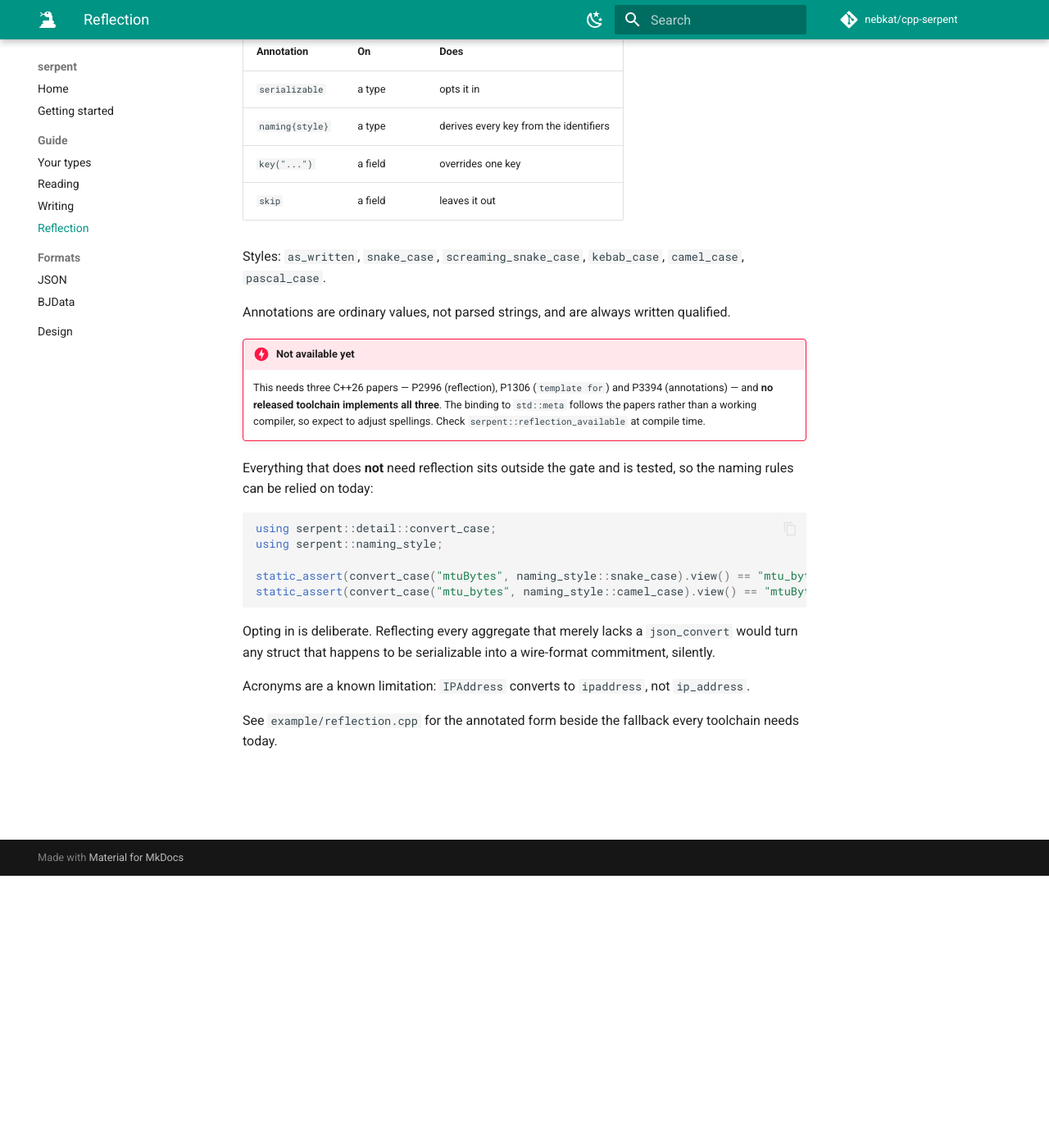
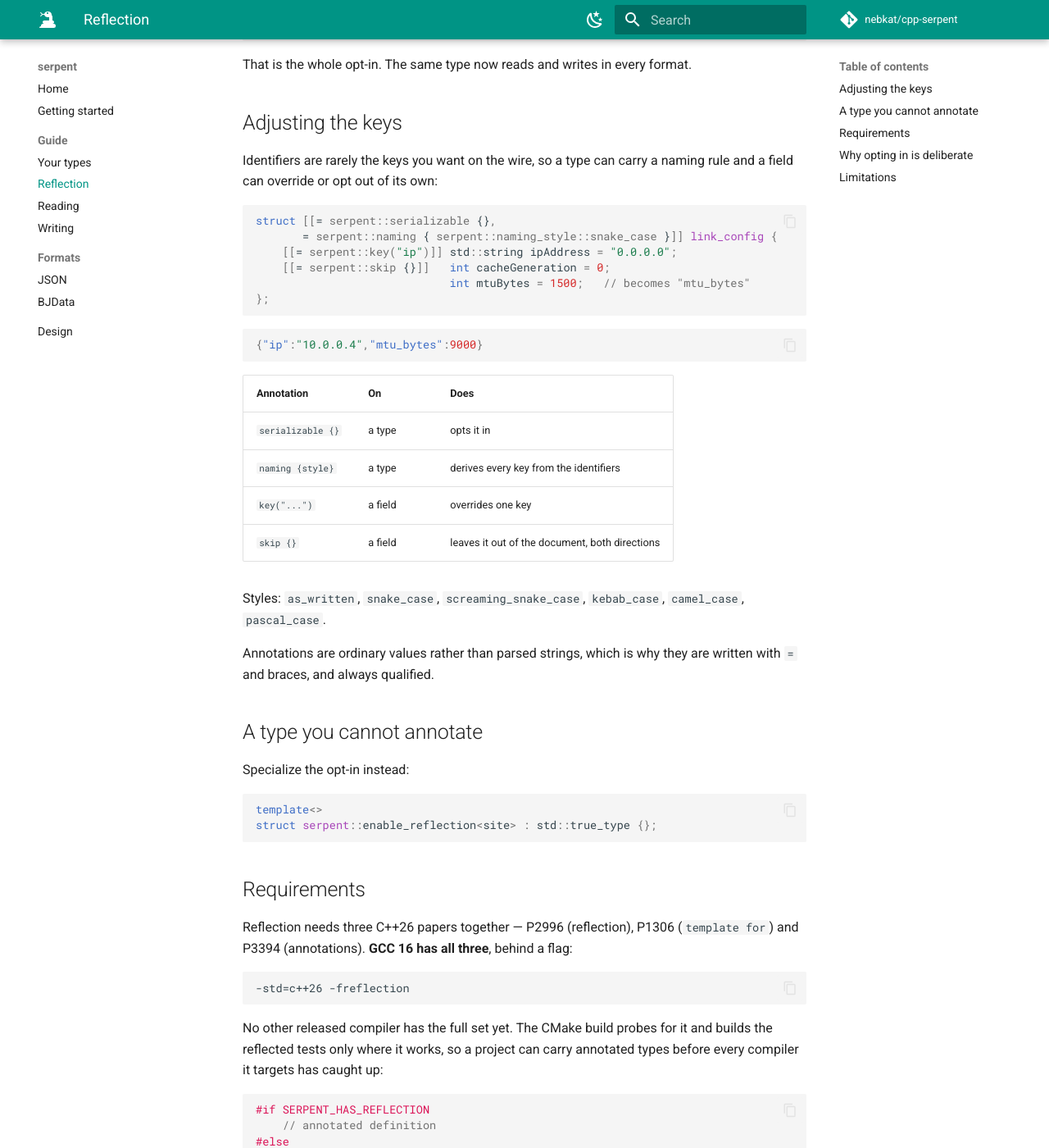
Before and after one commit to nebkat/cpp-serpent, an MkDocs documentation site: the page built from docs/reflection.md, in a window 1280 px wide and 1400 px high, scrolled down 332 px. Shown: the whole window at 82% size. Built offline with MkDocs 1.6.1 and Material for MkDocs 9.7.7, drawn with Linux system fonts in a browser that asks for light colours; comment, search, counter and statistics services are not loaded; some of the changed text lies outside the part shown.

Commit message:
docs: Lead with reflection now that it works
The reflection page carried a "not available yet" warning and a caveat that the
spellings were guesses. Both are gone: it documents the annotations as they
compile, and what the compiler needs. Your types offers it first, ahead of the
macro, and the front page shows it.

The macro and function forms stay first-class - no other released compiler has the
full C++26 set yet.

````diff
--- a/docs/reflection.md
+++ b/docs/reflection.md
@@ -1,37 +1,99 @@
 # Reflection
 
-Let the compiler enumerate the fields, instead of a macro listing them.
+The compiler already knows what your fields are called. Where it can tell you, serpent uses
+that and you write no conversion code at all.
 
 ```cpp
-struct [[= serpent::serializable]]
-       [[= serpent::naming { serpent::naming_style::snake_case }]] link_config {
-    [[= serpent::key("ip")]] std::string ipAddress;
-    [[= serpent::skip]]      int cacheGeneration;
-                             int mtuBytes;          // becomes "mtu_bytes"
+struct [[= serpent::serializable {}]] point {
+    int x = 0;
+    int y = 0;
 };
+
+json::encode(point { 3, 4 });   // {"x":3,"y":4}
+```
+
+That is the whole opt-in. The same type now reads and writes in every format.
+
+## Adjusting the keys
+
+Identifiers are rarely the keys you want on the wire, so a type can carry a naming rule and a
+field can override or opt out of its own:
+
+```cpp
+struct [[= serpent::serializable {},
+       = serpent::naming { serpent::naming_style::snake_case }]] link_config {
+    [[= serpent::key("ip")]] std::string ipAddress = "0.0.0.0";
+    [[= serpent::skip {}]]   int cacheGeneration = 0;
+                             int mtuBytes = 1500;   // becomes "mtu_bytes"
+};
+```
+
+```json
+{"ip":"10.0.0.4","mtu_bytes":9000}
 ```
 
 | Annotation | On | Does |
 |---|---|---|
-| `serializable` | a type | opts it in |
-| `naming{style}` | a type | derives every key from the identifiers |
+| `serializable {}` | a type | opts it in |
+| `naming {style}` | a type | derives every key from the identifiers |
 | `key("...")` | a field | overrides one key |
-| `skip` | a field | leaves it out |
+| `skip {}` | a field | leaves it out of the document, both directions |
 
 Styles: `as_written`, `snake_case`, `screaming_snake_case`, `kebab_case`, `camel_case`,
 `pascal_case`.
 
-Annotations are ordinary values, not parsed strings, and are always written qualified.
+Annotations are ordinary values rather than parsed strings, which is why they are written with
+`=` and braces, and always qualified.
 
-!!! danger "Not available yet"
+## A type you cannot annotate
 
-    This needs three C++26 papers — P2996 (reflection), P1306 (`template for`) and P3394
-    (annotations) — and **no released toolchain implements all three**. The binding to
-    `std::meta` follows the papers rather than a working compiler, so expect to adjust
-    spellings. Check `serpent::reflection_available` at compile time.
+Specialize the opt-in instead:
 
-Everything that does **not** need reflection sits outside the gate and is tested, so the
-naming rules can be relied on today:
+```cpp
+template<>
+struct serpent::enable_reflection<site> : std::true_type {};
+```
+
+## Requirements
+
+Reflection needs three C++26 papers together — P2996 (reflection), P1306 (`template for`) and
+P3394 (annotations). **GCC 16 has all three**, behind a flag:
+
+```
+-std=c++26 -freflection
+```
+
+No other released compiler has the full set yet. The CMake build probes for it and builds the
+reflected tests only where it works, so a project can carry annotated types before every
+compiler it targets has caught up:
+
+```cpp
+#if SERPENT_HAS_REFLECTION
+    // annotated definition
+#else
+    // SERPENT_DEFINE_TYPE, or a json_convert
+#endif
+```
+
+`serpent::reflection_available` is the same answer as a `constexpr bool`. `example/reflection.cpp`
+shows a type written both ways.
+
+## Why opting in is deliberate
+
+Reflecting every aggregate that merely lacks a `json_convert` would turn any struct that
+happens to be serializable into a wire-format commitment, silently. Adding a field would
+change the wire; so would reordering. Annotating the type makes that a decision.
+
+## Limitations
+
+- Acronyms convert naively: `IPAddress` becomes `ipaddress`, not `ip_address`. Use
+  `key("ip_address")` where it matters.
+- A `key` is capped at 63 characters, because an annotation's type has to be structural and so
+  stores an array rather than a pointer.
+- Only non-static data members are enumerated, in declaration order.
+
+The naming rules themselves are ordinary constexpr code and are compiled and tested
+everywhere, reflection or not:
 
 ```cpp
 using serpent::detail::convert_case;
@@ -40,11 +102,3 @@
 static_assert(convert_case("mtuBytes", naming_style::snake_case).view() == "mtu_bytes");
 static_assert(convert_case("mtu_bytes", naming_style::camel_case).view() == "mtuBytes");
 ```
-
-Opting in is deliberate. Reflecting every aggregate that merely lacks a `json_convert` would
-turn any struct that happens to be serializable into a wire-format commitment, silently.
-
-Acronyms are a known limitation: `IPAddress` converts to `ipaddress`, not `ip_address`.
-
-See `example/reflection.cpp` for the annotated form beside the fallback every toolchain needs
-today.
--- a/mkdocs.yml
+++ b/mkdocs.yml
@@ -53,9 +53,9 @@
   - Getting started: getting-started.md
   - Guide:
       - Your types: types.md
+      - Reflection: reflection.md
       - Reading: reading.md
       - Writing: writing.md
-      - Reflection: reflection.md
   - Formats:
       - JSON: json.md
       - BJData: bjdata.md
````
Also changed, not shown: README.md (+20 -4 lines), docs/index.md (+18 -2 lines), docs/types.md (+16 -1 lines).
